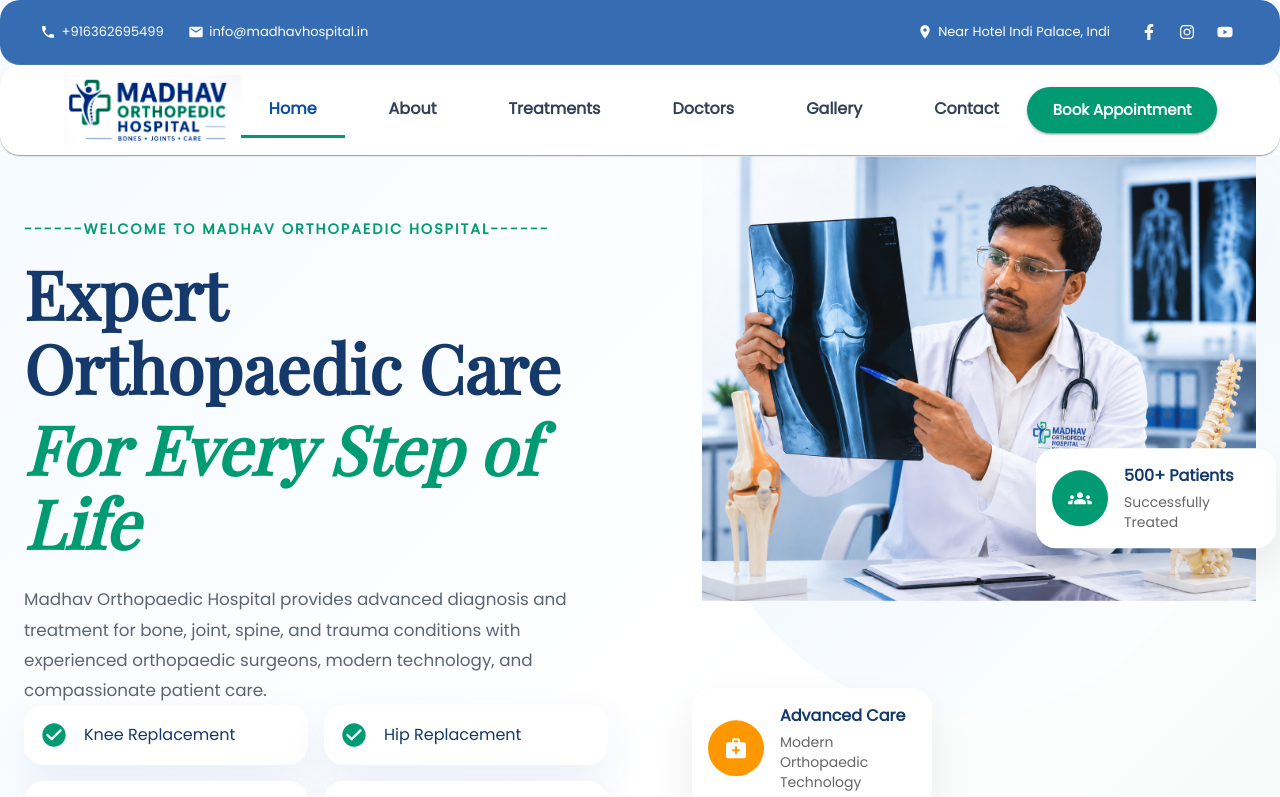
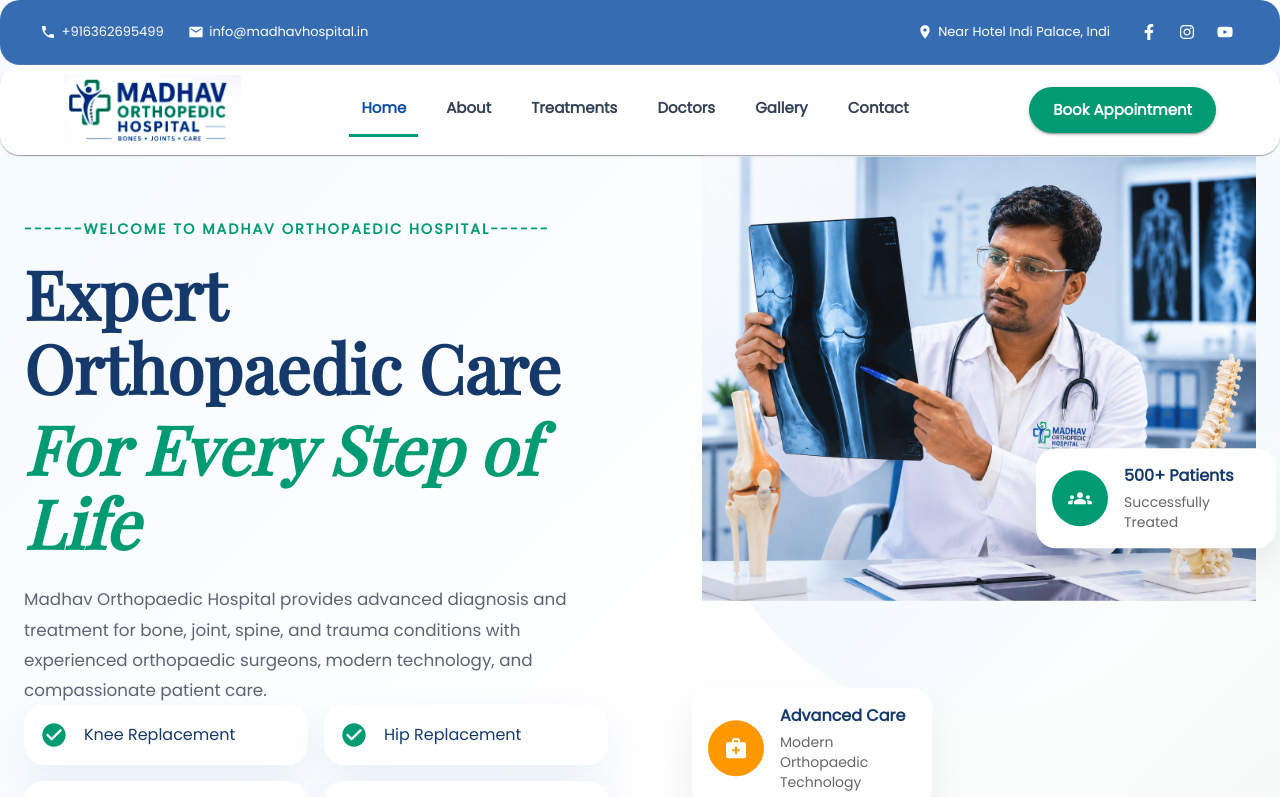
Before and after one commit to ManojGAIX/madhav-hospital-website, a React (Vite) app: page / in a window 1280 px wide. Shown: the top 797 px of the page. Built offline with nearby package versions, Linux system fonts and the light colour scheme.

Commit message:
updated navbar

```diff
--- a/src/components/layout/Navbar.jsx
+++ b/src/components/layout/Navbar.jsx
@@ -37,14 +37,24 @@
       ? "3px solid #009B72"
       : "3px solid transparent",
     borderRadius: 0,
-    fontFamily: "Poppins",
-    fontSize: 16,
     textTransform: "none",
-    transition: ".3s",
+    whiteSpace: "nowrap",
+
+    px: {
+      md: 1,
+      lg: 1.5,
+      xl: 2,
+    },
+
+    fontSize: {
+      md: 14,
+      lg: 15,
+      xl: 16,
+    },
+
     "&:hover": {
       color: "#0B4EA2",
       backgroundColor: "transparent",
-      transform: "translateY(-2px)",
     },
   });
 
@@ -101,10 +111,14 @@
 
             <Box
               sx={{
-                display: { xs: "none", lg: "flex" },
-                gap: 2,
+                display: { xs: "none", md: "flex" },
                 flex: 1,
                 justifyContent: "center",
+                gap: {
+                  md: 1,
+                  lg: 2,
+                  xl: 3,
+                },
               }}
             >
               {NAV_ITEMS.map((item) => (
@@ -125,19 +139,19 @@
               to="/contact"
               variant="contained"
               sx={{
-                display: {
-                  xs: "none",
-                  lg: "flex",
-                },
+                display: { xs: "none", lg: "flex" }, // Only hide button on tablets
                 whiteSpace: "nowrap",
-                minWidth: 190,
-                background: "#009B72",
-                borderRadius: "999px",
+                minWidth: 180,
                 px: 3,
                 py: 1.2,
+                borderRadius: "50px",
+                background: "#009B72",
                 fontSize: 15,
                 fontWeight: 700,
                 textTransform: "none",
+                "&:hover": {
+                  background: "#008463",
+                },
               }}
             >
               Book Appointment
```
